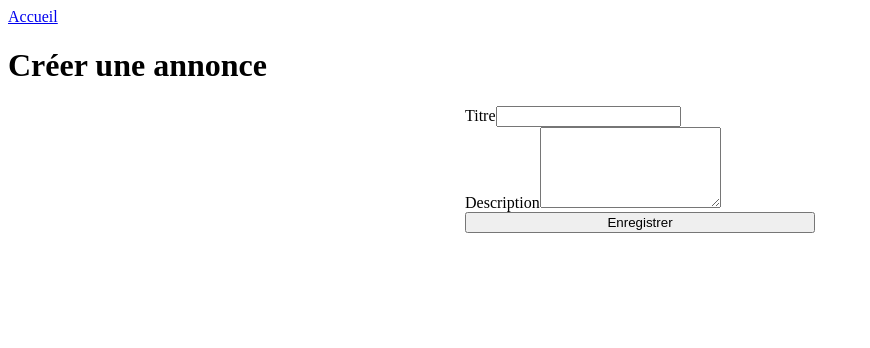
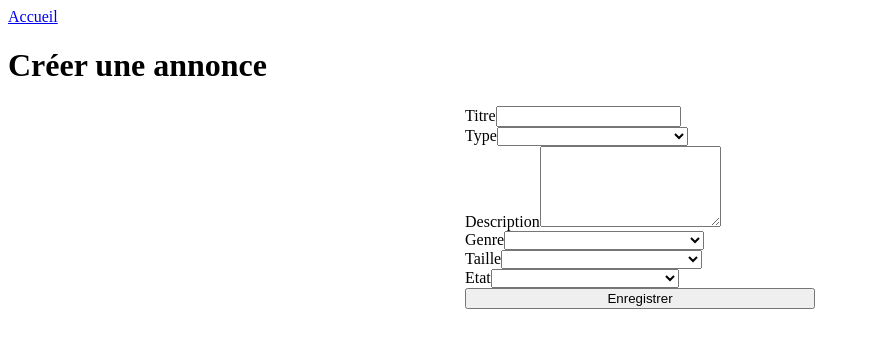
Before and after one commit to harini-kandauda/Freep, a Vue app in the folder frontend/: page /creer-annonce in a window 1280 px wide. Shown: the top 348 px of the page, without its empty margins (0-870 px from the left). Built offline with nearby package versions, Linux system fonts and the light colour scheme.

Commit message:
added form selects

```diff
--- a/frontend/src/views/ArticleCreate.vue
+++ b/frontend/src/views/ArticleCreate.vue
@@ -6,8 +6,53 @@
       <input type="text" name="article_title" v-model="formData.title" />
     </div>
     <div>
+      <label for="article_size">Type</label>
+      <select v-model="formData.type">
+        <option disabled value="">Veuillez sélectionner un type</option>
+        <option>Hauts</option>
+        <option>Bas</option>
+        <option>Accessoires</option>
+        <option>Vêtements de soirée</option>
+        <option>Déguisement</option>
+        <option>Vêtements de sport</option>
+      </select>
+    </div>
+    <div>
       <label for="article_desc">Description</label>
       <textarea name="article_desc" v-model="formData.desc" rows="5"></textarea>
+    </div>
+    <div>
+      <label for="article_size">Genre</label>
+      <select v-model="formData.genders">
+        <option disabled value="">Veuillez sélectionner un genre</option>
+        <option>Homme</option>
+        <option>Femme</option>
+        <option>Unisex</option>
+      </select>
+    </div>
+    <div>
+      <label for="article_size">Taille</label>
+      <select v-model="formData.size">
+        <option disabled value="">Veuillez sélectionner une taille</option>
+        <option>XS</option>
+        <option>S</option>
+        <option>M</option>
+        <option>L</option>
+        <option>XL</option>
+        <option>XXL</option>
+      </select>
+    </div>
+    <div>
+      <label for="article_size">Etat</label>
+      <select v-model="formData.state">
+        <option disabled value="">Veuillez sélectionner un état</option>
+        <option>Neuf</option>
+        <option>Comme Neuf</option>
+        <option>Très bon état</option>
+        <option>Bon état</option>
+        <option>Usé</option>
+        <option>Abimé</option>
+      </select>
     </div>
     <button type="submit" value="submit">Enregistrer</button>
   </form>
```
